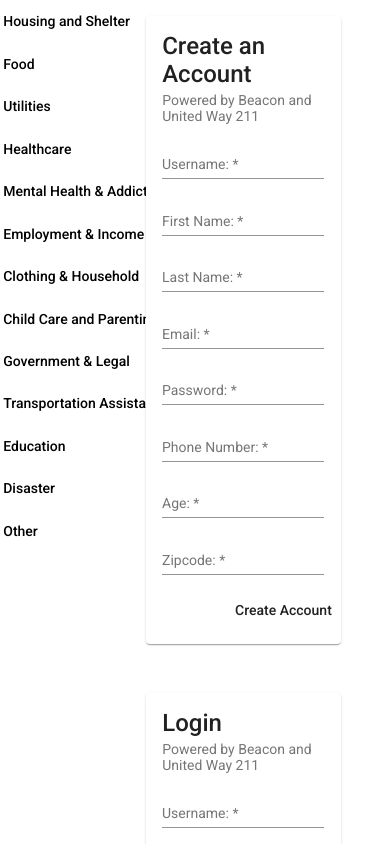
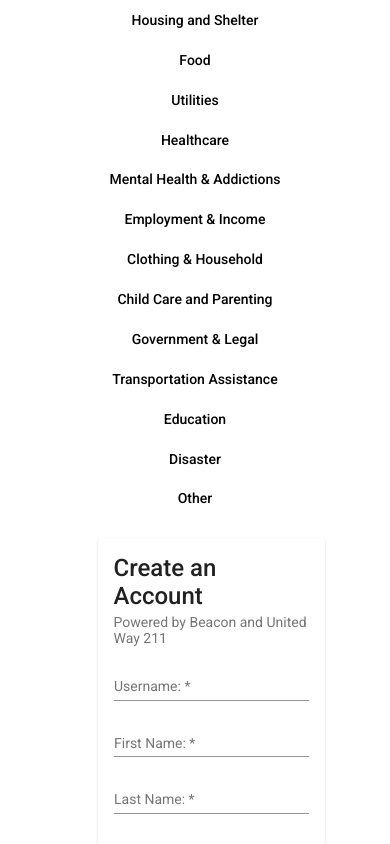
Before and after one commit to maria-foster/beacon-of-hope-ui, an Angular app: page /home in a window 390 px wide. Shown: the top 844 px of the page. Built offline with nearby package versions, Linux system fonts and the light colour scheme.

Commit message:
Added responsiveness, added filter functionality

```diff
--- a/src/app/app.component.css
+++ b/src/app/app.component.css
@@ -15,3 +15,13 @@
 .logo{
     float:left;
 }
+@media only screen and (max-width: 1064px) {
+    .sidenav{
+        width: 100%;
+        float: left;
+    }
+    .content {
+        width: 100%;
+        float: left;
+    }
+  }
--- a/src/app/category-page/category-page.component.html
+++ b/src/app/category-page/category-page.component.html
@@ -1,5 +1,11 @@
 <mat-card class="header" style="width:100%;">
         <mat-card-title> /{{ category }} </mat-card-title>
+        <mat-card-content>
+               <p>Welcome to the United Way 211 Beacon Community page for {{ category }} assistance. <br>
+                This space is for those in SW PA who are already working with United Way of SW PA
+                or considering working with United Way to interact virtually. <br> Content will be reviewed periodically by UW.
+                To talk to a representative dial 2-1-1 or connect with us <a href="http://pa211sw.org">here.</a></p>
+        </mat-card-content>
 </mat-card>
 <app-create-post [category]="category"></app-create-post>
 <app-filters (zipcodeEvent)="filterZipcode($event)" (agesEvent)="filterAge($event)" (genderEvent)="filterGender($event)" ></app-filters>
--- a/src/app/category-page/category-page.component.ts
+++ b/src/app/category-page/category-page.component.ts
@@ -12,7 +12,7 @@ export class CategoryPageComponent implements OnInit {
   posts : [Thread]
   category : String
   constructor(private route: ActivatedRoute,
-    private apiService: ThreadService) { } //@Inject(ThreadService) apiService: ThreadService
+    private apiService: ThreadService) { }
 
   ngOnInit() {
     this.route.paramMap.subscribe(params => {
--- a/src/app/filters/filters.component.ts
+++ b/src/app/filters/filters.component.ts
@@ -11,7 +11,7 @@ import { FormControl } from '@angular/forms';
 
 export class FiltersComponent implements OnInit {
   zipcodeString = "Zipcode"
-  ageString = "age"
+  ageString = "Age"
 
   @Output() zipcodeEvent: EventEmitter<any> = new EventEmitter<any>();
   @Output() agesEvent: EventEmitter<any> = new EventEmitter<any>();
--- a/src/app/menu/menu.component.css
+++ b/src/app/menu/menu.component.css
@@ -9,3 +9,13 @@
   padding:0;
   width:100%;
 }
+
+@media only screen and (max-width: 1064px) {
+  .button{
+    display:block;
+    width:100%;
+    padding:.5%;
+    text-align:left;
+    text-align: center;
+  }
+}
--- a/src/app/thread/thread.component.ts
+++ b/src/app/thread/thread.component.ts
@@ -1,5 +1,6 @@
 import { Component, OnInit, Input } from '@angular/core';
 import { Thread } from '../shared/models/post';
+import { ThreadService } from '../shared/services/thread.service';
 import { UserService } from '../shared/services/user.service';
 
 @Component({
@@ -18,7 +19,10 @@ export class ThreadComponent implements OnInit {
   dislikes
   totalLikes
 
-  constructor(private apiService : UserService) { }
+  constructor(
+    private apiService : UserService,
+    private apiService2: ThreadService
+    ) { }
 
   ngOnInit() {
     this.apiService.getUser(this.thread.user).subscribe((data) => {
@@ -34,10 +38,19 @@ export class ThreadComponent implements OnInit {
 
   increment(){
     this.likes++;
+    this.thread.likes = this.likes;
     this.totalLikes = this.likes - this.dislikes;
+    this.apiService2.updateThread(this.thread._id, this.thread).subscribe((data) => {
+      console.log(data)
+    })
+
   }
   decrement(){
     this.dislikes++;
+    this.thread.dislikes = this.dislikes
     this.totalLikes = this.likes - this.dislikes;
+    this.apiService2.updateThread(this.thread._id, this.thread).subscribe((data) => {
+      console.log(data)
+    })
   }
 }
```
